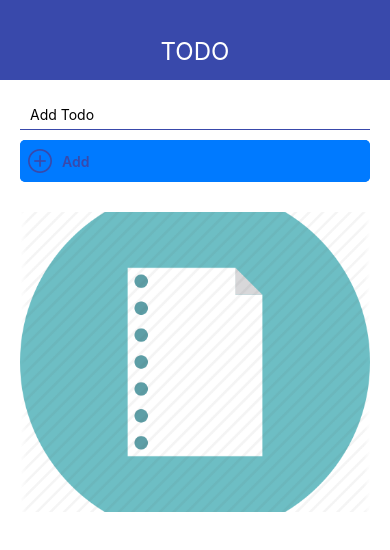
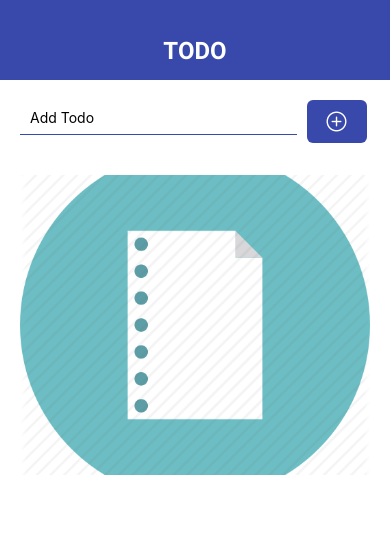
Before and after one commit to amao512/rn-todo, a React Native app: screen / in a window 390 px wide. Shown: the top 550 px of the page. Built offline with nearby package versions, Linux system fonts and the light colour scheme.

Commit message:
change: change button to icons

```diff
--- a/src/components/AddTodo.js
+++ b/src/components/AddTodo.js
@@ -2,6 +2,7 @@ import React, { useState } from 'react'
 import { View, TextInput, Button, StyleSheet, Keyboard } from 'react-native'
 import { THEME } from '../theme'
 import { AntDesign } from '@expo/vector-icons'
+import { AppButton } from './ui/AppButton'
 
 export const AddTodo = ({ addTodo }) => {
     const [value, setValue] = useState('')
@@ -20,27 +21,26 @@ export const AddTodo = ({ addTodo }) => {
                 value={value}
                 onChangeText={text => setValue(text)}
             />
-            <AntDesign.Button onPress={onPress} color={THEME.MAIN_COLOR} name="pluscircleo" size={24}  >
-                Add
-            </AntDesign.Button>
-            {/* <Button onPress={onPress} color={THEME.MAIN_COLOR} style={styles.button} title="add" /> */}
+
+            <AppButton onPress={onPress}>
+                <AntDesign name="pluscircleo" size={20} color='#fff'></AntDesign>
+            </AppButton>
         </View>
     )
 }
 
 const styles = StyleSheet.create({
     addTodo: {
-        flexDirection: 'column'
+        flexDirection: 'row'
     },
     input: {
         paddingLeft: 10,
-        height: 30,
+        height: 35,
         marginBottom: 10,
         borderBottomColor: THEME.MAIN_COLOR,
         borderStyle: 'solid',
-        borderBottomWidth: 1
+        borderBottomWidth: 1,
+        width: '79%',
+        marginRight: 10
     },
-    button: {
-        marginTop: 10
-    }
 })
--- a/src/components/EditModal.js
+++ b/src/components/EditModal.js
@@ -1,6 +1,8 @@
 import React, { useState } from 'react'
 import { Modal, View, TextInput, Button, StyleSheet, Alert } from 'react-native'
 import { THEME } from '../theme'
+import { AppButton } from './ui/AppButton'
+import { AntDesign } from '@expo/vector-icons'
 
 export const EditModal = ({ visible, onCancel, value, onSave }) => {
     const [title, setTitle] = useState(value)
@@ -19,8 +21,12 @@ export const EditModal = ({ visible, onCancel, value, onSave }) => {
                 <TextInput style={styles.input} value={title} onChangeText={text => setTitle(text)} />
 
                 <View style={styles.buttons}>
-                    <Button title='Cancel' color={THEME.DANGER_COLOR} onPress={() => onCancel(false)} />
-                    <Button title='Save' onPress={saveHandler}/>
+                    <AppButton color={THEME.GREY_COLOR} onPress={() => onCancel(false)}>
+                        <AntDesign name="back" size={24} color="#fff" />
+                    </AppButton>
+                    <AppButton onPress={saveHandler}>
+                        <AntDesign name="check" size={24} color="#fff" />
+                    </AppButton>
                 </View>
             </View>
         </Modal>
@@ -31,18 +37,18 @@ const styles = StyleSheet.create({
     wrap: {
         flex: 1,
         justifyContent: 'center',
-        alignItems: 'center'
+        paddingHorizontal: 20
     },
     input: {
         borderBottomColor: THEME.MAIN_COLOR,
         borderBottomWidth: 2,
-        width: '80%',
-        padding: 10
+        paddingLeft: 10,
+        height: 40,
+        fontSize: 20
     },
     buttons: {
         marginTop: 10,
         flexDirection: 'row',
-        justifyContent: 'space-around',
-        width: '100%'
+        justifyContent: 'space-between'
     }
 })
--- a/src/components/Navbar.js
+++ b/src/components/Navbar.js
@@ -22,5 +22,6 @@ const styles = StyleSheet.create({
     navbarLogo: {
         color: '#fff',
         fontSize: 24,
+        fontFamily: 'roboto-bold'
     }
 })
--- /dev/null
+++ b/src/components/ui/AppButton.js
@@ -0,0 +1,27 @@
+import React from 'react'
+import { TouchableOpacity, View, Text, StyleSheet } from 'react-native'
+import { THEME } from '../../theme'
+import { AppText } from './AppText'
+
+export const AppButton = ({ children, onPress, color = THEME.MAIN_COLOR }) => {
+    return (
+        <TouchableOpacity onPress={onPress} activeOpacity={0.7}>
+            <View style={{ ...styles.button, backgroundColor: color }}>
+                <AppText style={styles.text}>{children}</AppText>
+            </View>
+        </TouchableOpacity>
+    )
+}
+
+const styles = StyleSheet.create({
+    button: {
+        paddingHorizontal: 20,
+        paddingVertical: 10,
+        alignItems: 'center',
+        justifyContent: 'center',
+        borderRadius: 6
+    },
+    text: {
+        color: '#fff'
+    }
+})
--- a/src/components/ui/AppText.js
+++ b/src/components/ui/AppText.js
@@ -2,7 +2,7 @@ import React from 'react'
 import { Text, StyleSheet } from 'react-native'
 
 export const AppText = props => (
-    <Text style={{...styles.default}, {...props.style}}>{props.children}</Text>
+    <Text style={{...styles.default, ...props.style}}>{props.children}</Text>
 )
 
 const styles = StyleSheet.create({
--- a/src/components/ui/AppTextBold.js
+++ b/src/components/ui/AppTextBold.js
@@ -2,7 +2,7 @@ import React from 'react'
 import { Text, StyleSheet } from 'react-native'
 
 export const AppTextBold = props => (
-    <Text style={{...styles.default}, {...props.style}}>{props.children}</Text>
+    <Text style={{...styles.default, ...props.style}}>{props.children}</Text>
 )
 
 const styles = StyleSheet.create({
--- a/src/screens/TodoScreen.js
+++ b/src/screens/TodoScreen.js
@@ -4,6 +4,8 @@ import { THEME } from '../theme'
 import { AppCard } from '../components/ui/AppCard'
 import { EditModal } from '../components/EditModal'
 import { AppText } from '../components/ui/AppText'
+import { AppButton } from '../components/ui/AppButton'
+import { MaterialCommunityIcons, FontAwesome, AntDesign } from '@expo/vector-icons'
 
 export const TodoScreen = ({ todo, goBack, removeTodo, onSave }) => {
     const [modal, setModal] = useState(false)
@@ -27,16 +29,22 @@ export const TodoScreen = ({ todo, goBack, removeTodo, onSave }) => {
 
                 <View style={styles.buttons}>
                     <View style={styles.button}>
-                        <Button title='Edit' onPress={() => setModal(true)} />
+                        <AppButton onPress={() => setModal(true)}>
+                            <MaterialCommunityIcons name="square-edit-outline" size={20} color="#fff" />
+                        </AppButton>
                     </View>
                     <View style={styles.button}>
-                        <Button color={THEME.DANGER_COLOR} title='Remove' onPress={() => removeTodo(todo.id)} />
+                        <AppButton color={THEME.DANGER_COLOR} onPress={() => removeTodo(todo.id)}>
+                            <FontAwesome name="remove" size={20} color="#fff" />
+                        </AppButton>
                     </View>
                 </View>
 
             </AppCard>
 
-            <Button color={THEME.GREY_COLOR} title='Back' onPress={goBack} />
+            <AppButton color={THEME.GREY_COLOR} onPress={goBack}>
+                <AntDesign name="back" size={20} color="#fff" />
+            </AppButton>
         </View>
     )
 }
```
